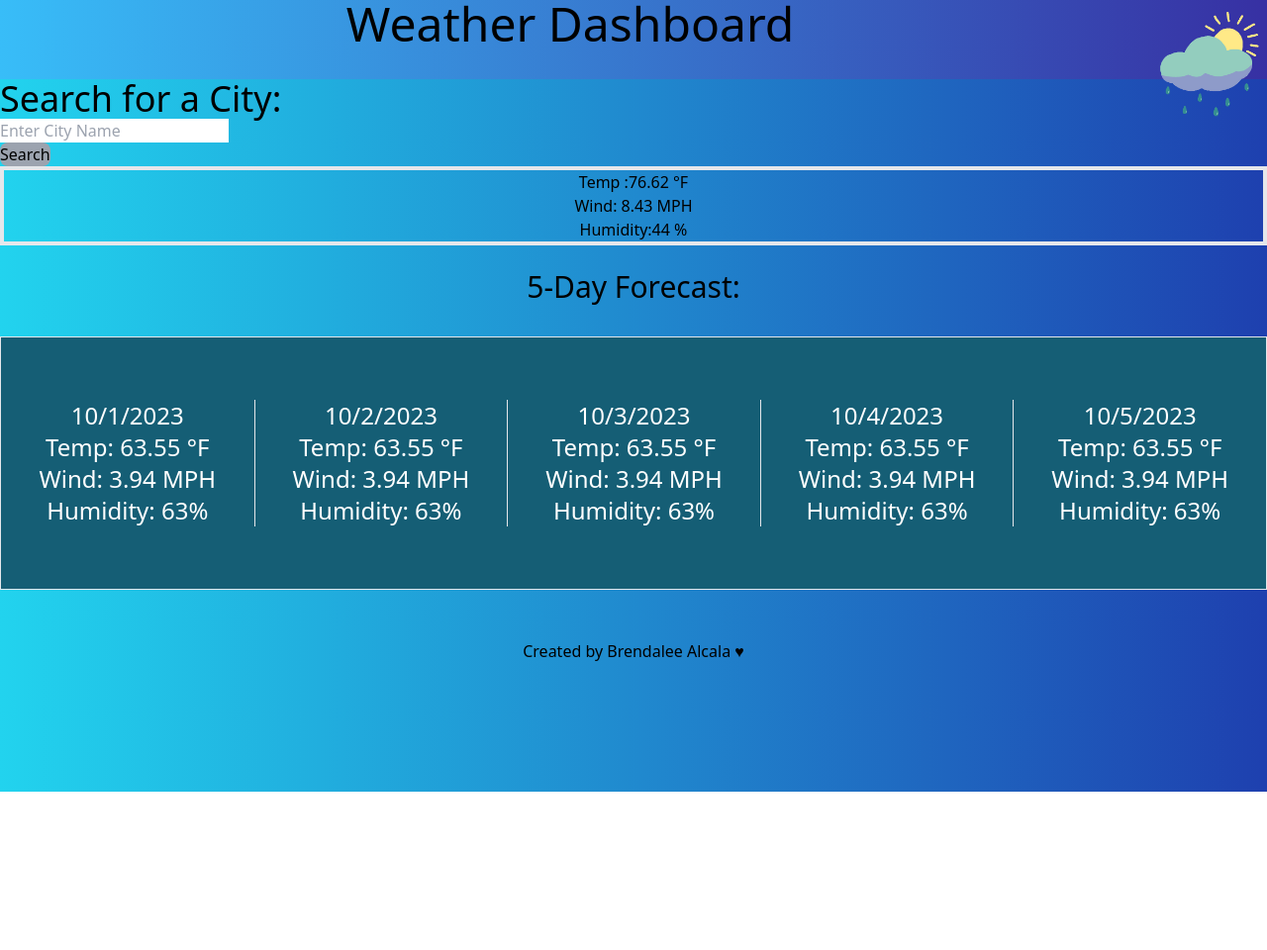
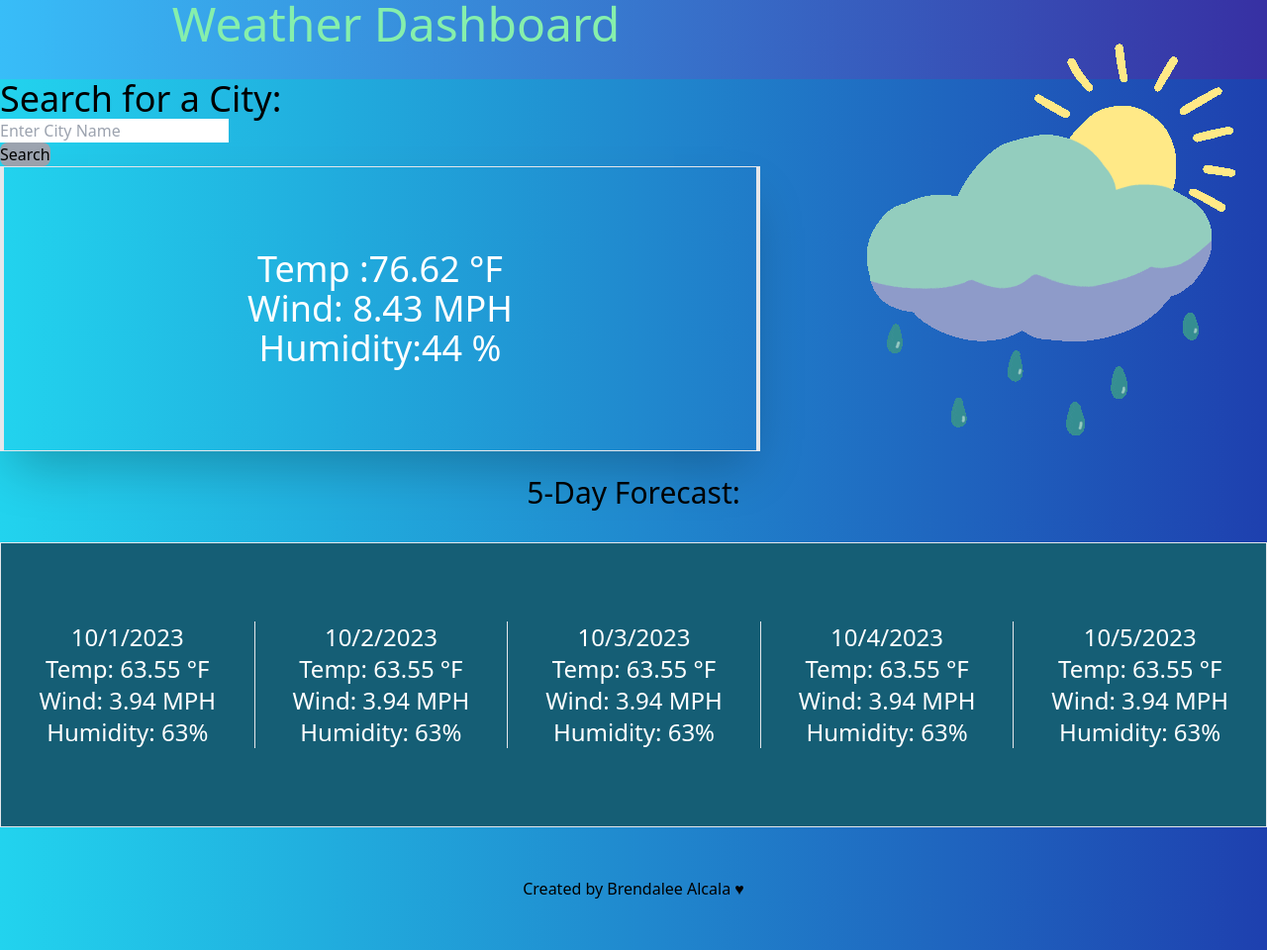
Before and after one commit to brendaleea/Weather-Dashboard, a website: page index.html in a window 1280 px wide. Shown: the whole page at 99% size. Before the commit the page ends 800 px from the top, so only its background shows below. Drawn offline with nearby package versions, Linux system fonts and the light colour scheme.

Commit message:
added more styling

```diff
--- a/index.html
+++ b/index.html
@@ -13,10 +13,10 @@
 
 <body class="h-14 bg-gradient-to-r from-cyan-400 to-blue-800  flex flex-col   " >
 
-  <header class="h-20 bg-gradient-to-r from-sky-400 to-indigo-800 text-5xl text-center " >
+  <header class="h-20 bg-gradient-to-r from-sky-400 to-indigo-800 text-5xl text-center  text-green-300 " >
     Weather Dashboard
 
-    <IMG class="gifs" SRC="./Assets/images/giphy.gif" alt="gif">
+    <IMG   class="float-right"    class="gifs" SRC="./Assets/images/giphy.gif" alt="gif"      >
 
   </header>
 
@@ -31,7 +31,7 @@
       <button id="search-btn" class="bg-gray-400  rounded-lg  flex flex-col ">Search</button>
     </div>
 
-    <div class=" flex justify-center border border-4  float-center items-center flex-col content-center">
+    <div class=" flex justify-center border  border-x-4 text-4xl  items-center flex-col content-center py-8 max-w-screen-md shadow-2xl h-72  text-white    ">
       <h1 id="city-name-text" class="text-2xl"> </h1>
       <img src="" alt="" id="icon">
       <p id="temp"> Temp :76.62 °F </p>
@@ -43,11 +43,11 @@
 
 
     <div   class=" text-center   ">
-    <div class="forecast  text-3xl mt-6 mb-8">
+    <div class="forecast  text-3xl mt-6 mb-8  ">
       <h2> 5-Day Forecast: </h2>
     </div>
 
-    <div class="  border grid grid-cols-5  divide-x  h-64 text-2xl text-white  bg-cyan-800  items-center   " >
+    <div class="  border grid grid-cols-5  divide-x  h-64 text-2xl text-white  bg-cyan-800  items-center py-8  h-72  " >
 
       <div class="card1"> 10/1/2023
       <p>Temp: 63.55 °F</p>
--- a/style.css
+++ b/style.css
@@ -55,7 +55,7 @@ background-color: rgb(219, 43, 12);
 
 } */
 
-
+/*
 .gifs{
   width:10%;
   float: right;
@@ -64,7 +64,7 @@ background-color: rgb(219, 43, 12);
 
 }
 
-
+*/
 
 footer{
 padding: 50px;
```
